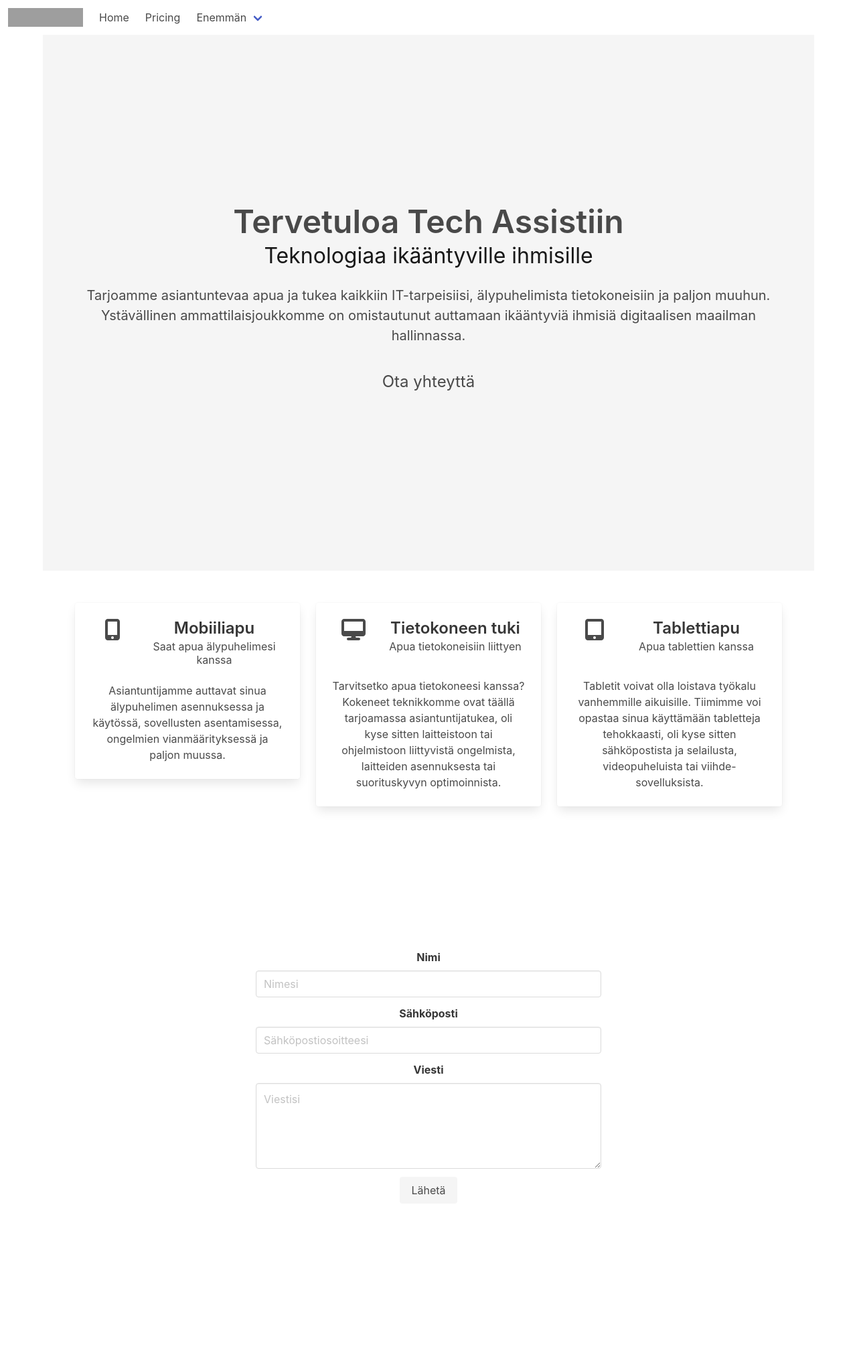
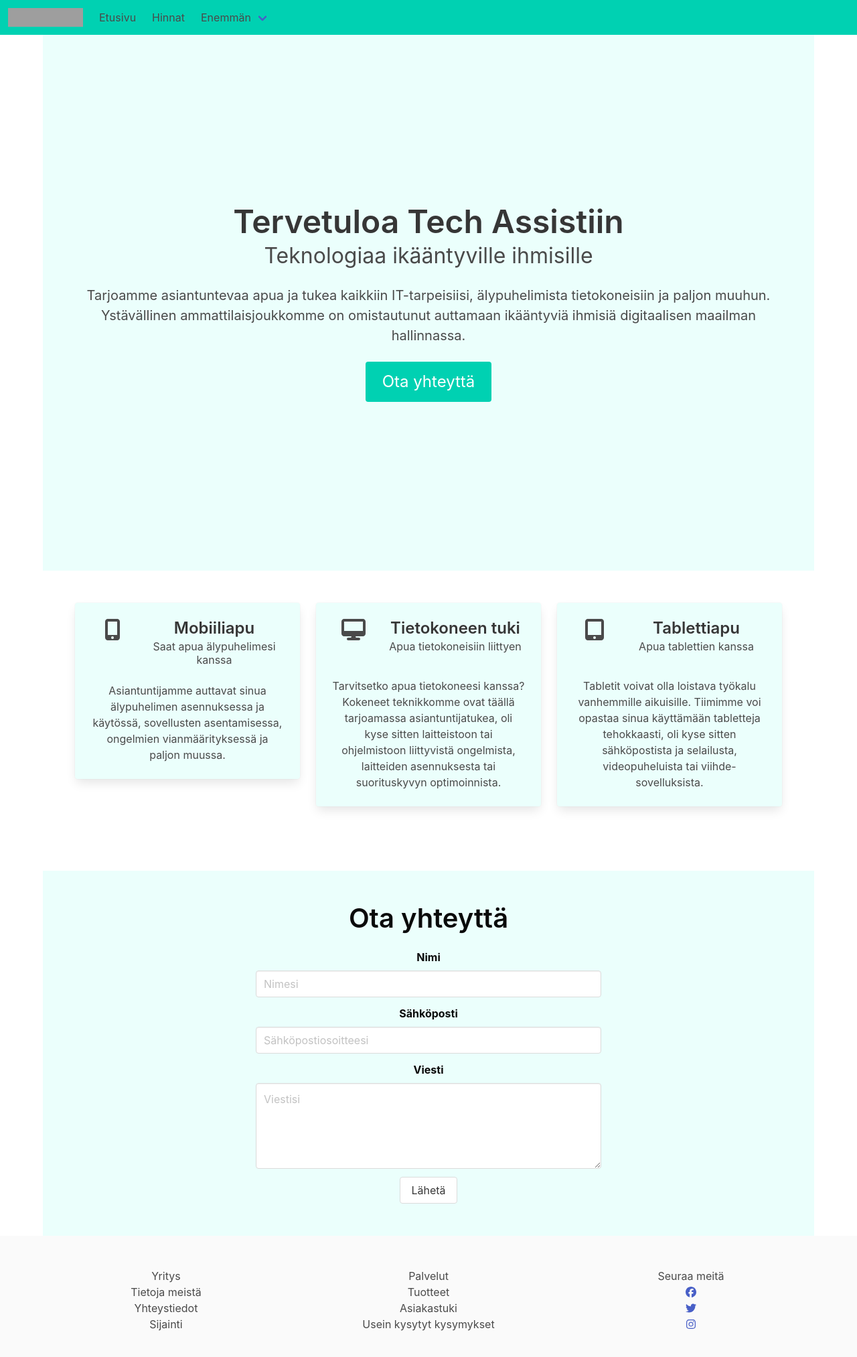
Before and after one commit to Vesku2000/company, a React (Create React App) app: page / in a window 1280 px wide. Shown: the top 2026 px of the page at 67% size. Before the commit the page ends 1845 px from the top, so only its background shows below. Built offline with nearby package versions, Linux system fonts and the light colour scheme; grey boxes are pictures that could not be loaded.

Commit message:
footer and styling homepage

```diff
--- a/package.json
+++ b/package.json
@@ -5,6 +5,7 @@
   "dependencies": {
     "@fortawesome/fontawesome-free": "^6.4.0",
     "@fortawesome/fontawesome-svg-core": "^6.4.0",
+    "@fortawesome/free-brands-svg-icons": "^6.4.0",
     "@fortawesome/free-solid-svg-icons": "^6.4.0",
     "@fortawesome/react-fontawesome": "^0.2.0",
     "@testing-library/jest-dom": "^5.16.5",
--- a/src/App.js
+++ b/src/App.js
@@ -4,6 +4,7 @@ import Homepage from './pages/Homepage';
 import Navbar from './components/Navbar';
 import Pricing from './pages/Pricing';
 import { Route, Routes } from 'react-router-dom';
+import Footer from './components/Footer';
 
 
 function App() {
@@ -17,6 +18,7 @@ function App() {
           <Route path='/Pricing' element={ <Pricing />} />
         </Routes>
       </div>
+      <Footer />
     </div>
   );
 }
--- a/src/components/ContactForm.js
+++ b/src/components/ContactForm.js
@@ -41,16 +41,16 @@ function ContactForm() {
   };
 
   return (
-    <section id="contact" className="section is-primary">
+    <section id="contact" className="section has-background-primary-light ">
       <div className="container">
         <div className="columns is-centered">
           <div className="column is-half">
-            <h2 className="title is-2 has-text-centered has-text-white">
+            <h2 className="title is-2 has-text-centered has-text-black">
               Ota yhteyttä
             </h2>
-            <form onSubmit={handleSubmit}>
+            <form onSubmit={handleSubmit} className="has-shadow">
               <div className="field">
-                <label className="label">Nimi</label>
+                <label className="label has-text-black">Nimi</label>
                 <div className="control">
                   <input
                     className="input"
@@ -62,7 +62,7 @@ function ContactForm() {
                 </div>
               </div>
               <div className="field">
-                <label className="label">Sähköposti</label>
+                <label className="label has-text-black">Sähköposti</label>
                 <div className="control">
                   <input
                     className="input"
@@ -74,7 +74,7 @@ function ContactForm() {
                 </div>
               </div>
               <div className="field">
-                <label className="label">Viesti</label>
+                <label className="label has-text-black">Viesti</label>
                 <div className="control">
                   <textarea
                     className="textarea"
@@ -86,7 +86,7 @@ function ContactForm() {
               </div>
               <div className="field">
                 <div className="control">
-                  <button type="submit" className="button is-light">
+                  <button type="submit" className="button is-primary-light">
                     Lähetä
                   </button>
                 </div>
--- /dev/null
+++ b/src/components/Footer.js
@@ -0,0 +1,52 @@
+import React from 'react';
+import { FontAwesomeIcon } from '@fortawesome/react-fontawesome';
+import { faFacebook, faTwitter, faInstagram } from '@fortawesome/free-brands-svg-icons';
+
+function Footer() {
+  return (
+    <footer className="footer">
+      <div className="container">
+        <div className="columns">
+          <div className="column">
+            <h3 className="footer-heading">Yritys</h3>
+            <ul className="footer-list">
+              <li className="footer-item">Tietoja meistä</li>
+              <li className="footer-item">Yhteystiedot</li>
+              <li className="footer-item">Sijainti</li>
+            </ul>
+          </div>
+          <div className="column">
+            <h3 className="footer-heading">Palvelut</h3>
+            <ul className="footer-list">
+              <li className="footer-item">Tuotteet</li>
+              <li className="footer-item">Asiakastuki</li>
+              <li className="footer-item">Usein kysytyt kysymykset</li>
+            </ul>
+          </div>
+          <div className="column">
+            <h3 className="footer-heading">Seuraa meitä</h3>
+            <ul className="footer-icons">
+              <li className="footer-icon">
+                <a href="https://www.facebook.com" target="_blank" rel="noopener noreferrer">
+                  <FontAwesomeIcon icon={faFacebook} />
+                </a>
+              </li>
+              <li className="footer-icon">
+                <a href="https://www.twitter.com" target="_blank" rel="noopener noreferrer">
+                  <FontAwesomeIcon icon={faTwitter} />
+                </a>
+              </li>
+              <li className="footer-icon">
+                <a href="https://www.instagram.com" target="_blank" rel="noopener noreferrer">
+                  <FontAwesomeIcon icon={faInstagram} />
+                </a>
+              </li>
+            </ul>
+          </div>
+        </div>
+      </div>
+    </footer>
+  );
+}
+
+export default Footer;
--- a/src/components/Navbar.js
+++ b/src/components/Navbar.js
@@ -2,61 +2,55 @@ import React from 'react';
 import { Link } from 'react-router-dom';
 
 function MyComponent() {
-
-
-
   return (
-        <nav class="navbar" role="navigation" aria-label="main navigation">
-  <div class="navbar-brand">
-    <a class="navbar-item" href="https://bulma.io">
-      <img src="https://bulma.io/images/bulma-logo.png" width="112" height="28" />
+    <nav className="navbar has-background-primary" role="navigation" aria-label="main navigation">
+      <div className="navbar-brand">
+        <a className="navbar-item" href="https://bulma.io">
+          <img src="https://bulma.io/images/bulma-logo.png" width="112" height="28" alt="Bulma Logo" />
         </a>
 
-    <a role="button" class="navbar-burger" aria-label="menu" aria-expanded="false" data-target="navbarBasicExample">
+        <a role="button" className="navbar-burger" aria-label="menu" aria-expanded="false" data-target="navbarBasicExample">
           <span aria-hidden="true"></span>
           <span aria-hidden="true"></span>
           <span aria-hidden="true"></span>
         </a>
       </div>
 
-  <div id="navbarBasicExample" class="navbar-menu">
-    <div class="navbar-start">
-      <Link to="/" class="navbar-item">
-        Home
+      <div id="navbarBasicExample" className="navbar-menu">
+        <div className="navbar-start">
+          <Link to="/" className="navbar-item">
+            Etusivu
           </Link>
 
-      <Link to="/Pricing" class="navbar-item">
-        Pricing
+          <Link to="/Pricing" className="navbar-item">
+            Hinnat
           </Link>
 
-      <div class="navbar-item has-dropdown is-hoverable">
-        <a class="navbar-link">
+          <div className="navbar-item has-dropdown is-hoverable">
+            <a className="navbar-link">
               Enemmän
             </a>
 
-        <div class="navbar-dropdown">
-        <Link to="/" className='navbar-item'>
+            <div className="navbar-dropdown">
+              <Link to="/" className="navbar-item">
                 Esimerkkejä
               </Link>
-        <Link to="/" className='navbar-item'>
+              <Link to="/" className="navbar-item">
                 Yrityksestä
               </Link>
-        <Link to="/" className='navbar-item'>
+              <Link to="/" className="navbar-item">
                 Yhteystiedot
               </Link>
-          <hr class="navbar-divider" />
-            <Link to="" className='navbar-item'>
+              <hr className="navbar-divider" />
+              <Link to="" className="navbar-item">
                 Kokemuksia
               </Link>
             </div>
           </div>
         </div>
-
-
       </div>
     </nav>
   );
-    };
-
+}
 
 export default MyComponent;
--- a/src/pages/Homepage.js
+++ b/src/pages/Homepage.js
@@ -8,7 +8,7 @@ import TabletAssistanceCard from '../components/TabletAssistanceCard';
 function Homepage() {
   return (
     <div>
-      <section className="hero is-light is-fullheight">
+      <section className="hero has-background-primary-light  is-fullheight">
         <div className="hero-body">
           <div className="container">
             <h1 className="title is-1">
@@ -23,7 +23,7 @@ function Homepage() {
               ammattilaisjoukkomme on omistautunut auttamaan ikääntyviä ihmisiä
               digitaalisen maailman hallinnassa.
             </p>
-            <a href="#contact" className="button is-light is-large mt-5">
+            <a href="#contact" className="button is-primary is-large mt-5">
               Ota yhteyttä
             </a>
           </div>
--- a/src/pages/Pricing.css
+++ b/src/pages/Pricing.css
@@ -1,5 +1,6 @@
 .card {
     transition: transform 0.3s, box-shadow 0.3s;
+    background-color: #EBFFFC;
   }
 
   .card:hover {
```
Also changed, not shown: 1 other file (tests, documents, lock files or other folders). Lines whose indentation alone changed are shown as unchanged.
